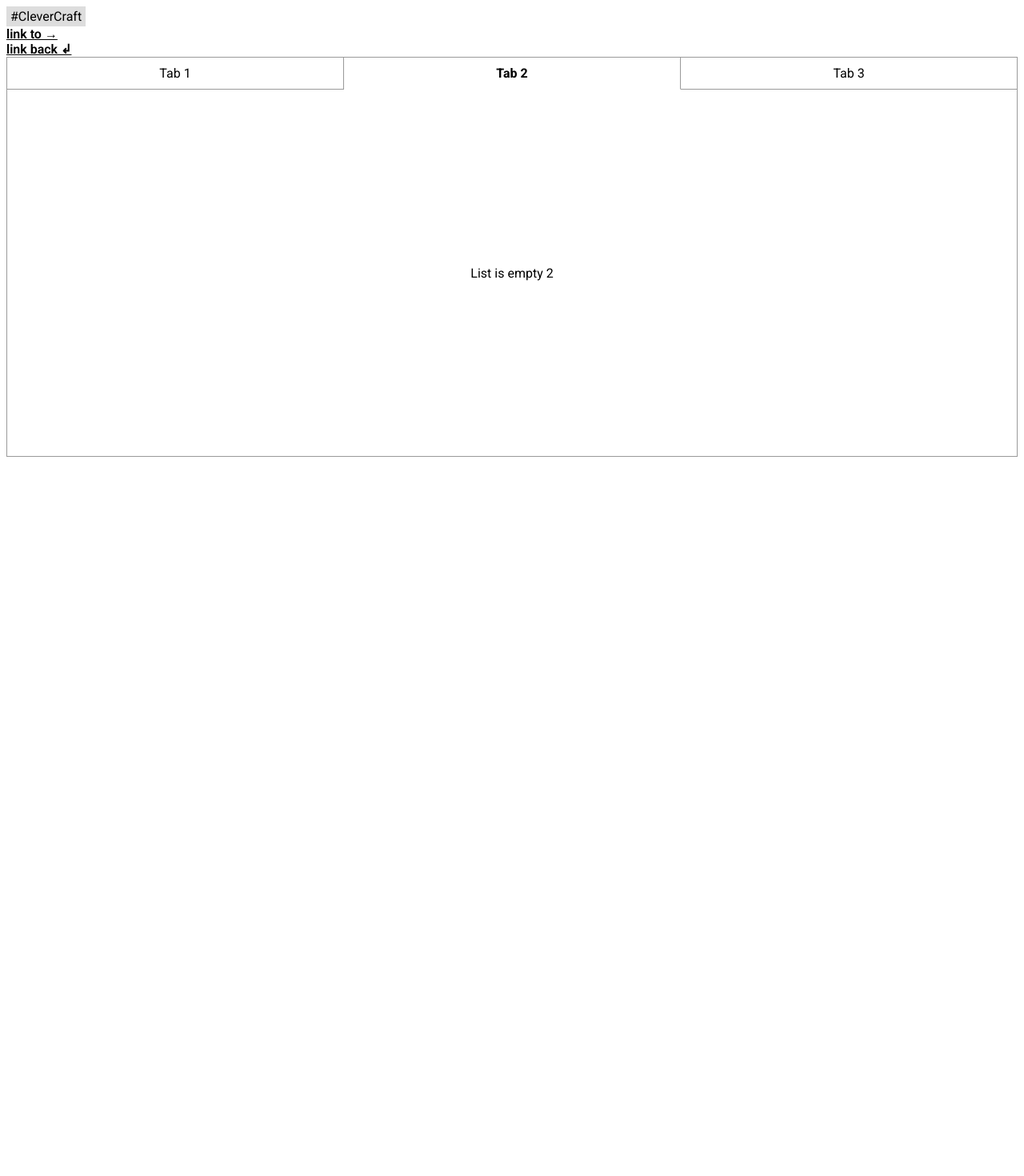
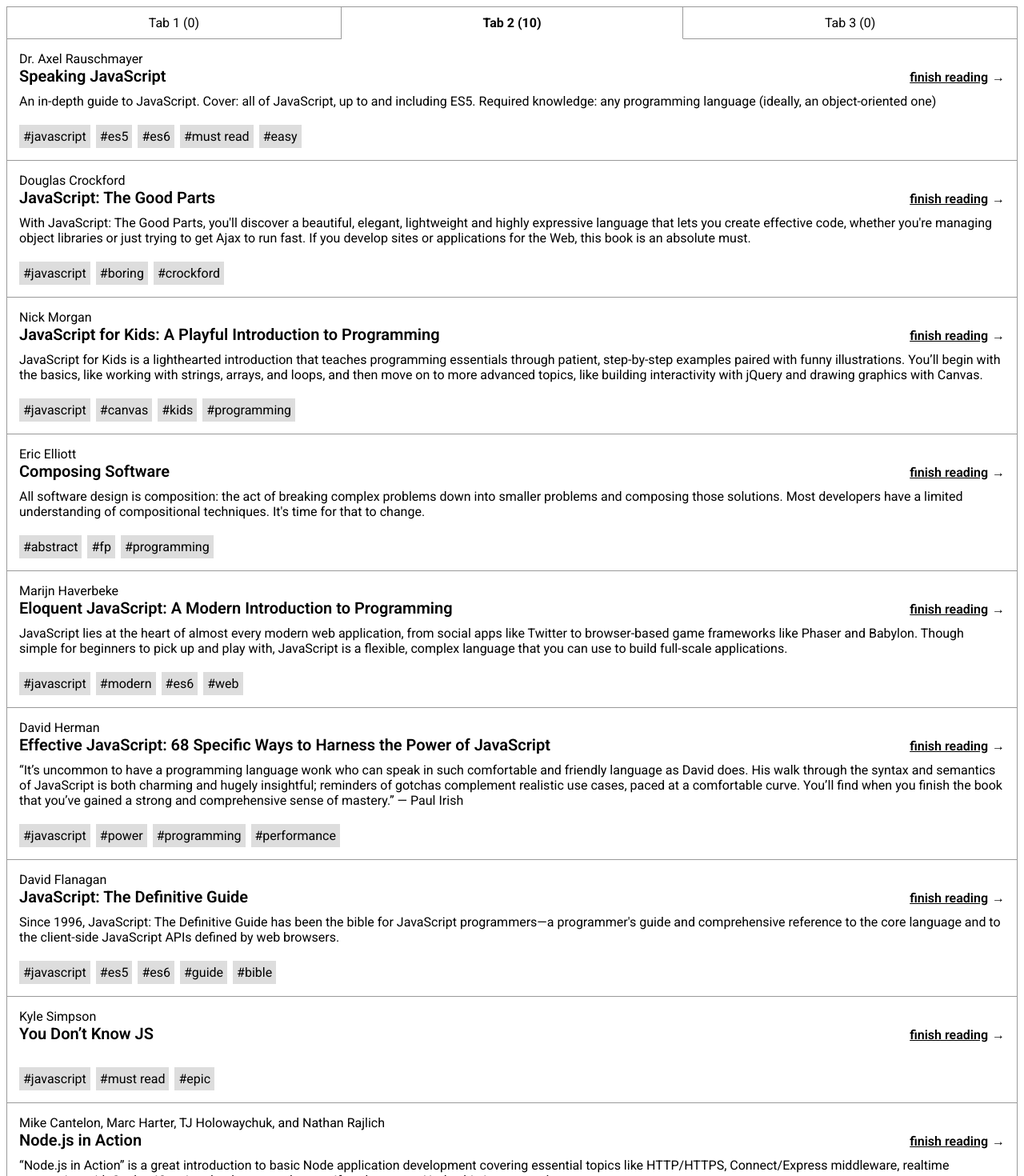
Before and after one commit to radrig0/clevercraft, a React app: page / in a window 1280 px wide. Shown: the top 1470 px of the page at 80% size. Before the commit the page ends 800 px from the top, so only its background shows below. Built offline with nearby package versions, Linux system fonts and the light colour scheme.

Commit message:
base styles ended

```diff
--- a/src/app.tsx
+++ b/src/app.tsx
@@ -1,17 +1,22 @@
 import * as React from 'react';
 import { EmptyList } from '@src/components/EmptyList/EmptyList';
-import { Link } from '@src/components/Link/Link';
+import { Entry, IEntry } from '@src/components/Entry/Entry';
 import { Tabs } from '@src/components/Tabs/Tabs';
-import { Tag } from '@src/components/Tag/Tag';
+// eslint-disable-next-line @typescript-eslint/ban-ts-comment
+// @ts-ignore
+import * as items from '@src/testItems.json';
 
 interface IState {
   activeTab: string;
 }
 
 const tabs = new Map<string, JSX.Element>();
-tabs.set('Tab 1', <EmptyList index={'1'} />);
-tabs.set('Tab 2', <EmptyList index={'2'} />);
-tabs.set('Tab 3', <EmptyList index={'3'} />);
+tabs.set(`Tab 1 (${0})`, <EmptyList index={'1'} />);
+tabs.set(
+  `Tab 2 (${items.items.length})`,
+  items.items.map((item: IEntry) => <Entry key={item.id} entry={item} />)
+);
+tabs.set(`Tab 3 (${0})`, <EmptyList index={'3'} />);
 
 export class App extends React.Component<{}, IState> {
   constructor(props: any) {
@@ -24,13 +29,6 @@
   };
 
   public render() {
-    return (
-      <div>
-        <Tag value={'CleverCraft'} />
-        <Link text={'link to →'} onClick={console.log} />
-        <Link text={'link back ↲'} onClick={console.log} />
-        <Tabs tabs={tabs} activeTab={this.state.activeTab} selectActiveTab={this.selectTab} />
-      </div>
-    );
+    return <Tabs tabs={tabs} activeTab={this.state.activeTab} selectActiveTab={this.selectTab} />;
   }
 }
--- a/src/components/EmptyList/EmptyList.css
+++ b/src/components/EmptyList/EmptyList.css
@@ -4,4 +4,5 @@
   flex-grow: 1;
   flex-direction: column;
   align-items: center;
+  min-height: 300px;
 }
--- /dev/null
+++ b/src/components/Entry/Entry.css
@@ -0,0 +1,26 @@
+.wrapper {
+  padding: 15px;
+  border-bottom: solid 1px #999999;
+}
+
+.wrapper:last-child {
+  border-bottom: none;
+}
+
+.titleWrapper {
+  display: flex;
+  flex-direction: row;
+  align-items: baseline;
+}
+
+.title {
+  display: flex;
+  flex-grow: 1;
+  font-size: 20px;
+  font-weight: 600;
+  padding-right: 10px;
+}
+
+.description {
+  padding: 10px 0 20px;
+}
--- /dev/null
+++ b/src/components/Entry/Entry.tsx
@@ -0,0 +1,39 @@
+import * as React from 'react';
+// eslint-disable-next-line @typescript-eslint/ban-ts-comment
+// @ts-ignore
+import s from '@src/components/Entry/Entry.css';
+import { Link } from '@src/components/Link/Link';
+import { Tag } from '@src/components/Tag/Tag';
+
+export interface IEntry {
+  id: string;
+  author: string;
+  title: string;
+  description: string;
+  tags: string[];
+}
+
+interface IProps {
+  entry: IEntry;
+}
+
+export class Entry extends React.Component<IProps> {
+  public render() {
+    const { entry } = this.props;
+    return (
+      <div className={s.wrapper}>
+        <div>{entry.author}</div>
+        <div className={s.titleWrapper}>
+          <div className={s.title}>{entry.title}</div>
+          <Link text={'finish reading'} icon={'→'} onClick={console.log} />
+        </div>
+        <div className={s.description}>{entry.description}</div>
+        <div>
+          {entry.tags.map(tag => (
+            <Tag key={tag} value={tag} />
+          ))}
+        </div>
+      </div>
+    );
+  }
+}
--- a/src/components/Link/Link.css
+++ b/src/components/Link/Link.css
@@ -1,9 +1,21 @@
-.link {
-  font-weight: 600;
-  text-decoration: underline;
+.wrapper {
+  display: inline-block;
+  white-space: nowrap;
   cursor: pointer;
 }
 
-.link:hover {
+.link {
+  display: inline-block;
+  font-weight: 600;
+  text-decoration: underline;
+  white-space: nowrap;
+}
+
+.wrapper:hover .link {
   text-decoration: none;
 }
+
+.icon {
+  display: inline-block;
+  margin-left: 5px;
+}
--- a/src/components/Link/Link.tsx
+++ b/src/components/Link/Link.tsx
@@ -5,14 +5,16 @@
 
 interface IProps {
   text: string;
+  icon?: JSX.Element | string;
   onClick: () => void;
 }
 
 export class Link extends React.Component<IProps> {
   public render() {
     return (
-      <div onClick={this.props.onClick} className={s.link}>
-        {this.props.text}
+      <div className={s.wrapper} onClick={this.props.onClick}>
+        <div className={s.link}>{this.props.text}</div>
+        {this.props.icon && <div className={s.icon}>{this.props.icon}</div>}
       </div>
     );
   }
--- a/src/components/Tabs/Tabs.css
+++ b/src/components/Tabs/Tabs.css
@@ -1,5 +1,4 @@
 .wrapper {
-  min-height: 500px;
   display: flex;
   flex-direction: column;
 }
--- a/src/components/Tag/Tag.css
+++ b/src/components/Tag/Tag.css
@@ -1,5 +1,6 @@
 .tag {
   display: inline-block;
   background: #dddddd;
-  padding: 3px 5px;
+  padding: 5px;
+  margin-right: 7px;
 }
--- /dev/null
+++ b/src/testItems.json
@@ -0,0 +1,122 @@
+{
+  "items": [
+    {
+      "id": "id-1",
+      "author": "Dr. Axel Rauschmayer",
+      "title": "Speaking JavaScript",
+      "description": "An in-depth guide to JavaScript. Cover: all of JavaScript, up to and including ES5. Required knowledge: any programming language (ideally, an object-oriented one)",
+      "tags": [
+        "javascript",
+        "es5",
+        "es6",
+        "must read",
+        "easy"
+      ]
+    },
+    {
+      "id": "id-2",
+      "author": "Douglas Crockford",
+      "title": "JavaScript: The Good Parts",
+      "description": "With JavaScript: The Good Parts, you'll discover a beautiful, elegant, lightweight and highly expressive language that lets you create effective code, whether you're managing object libraries or just trying to get Ajax to run fast. If you develop sites or applications for the Web, this book is an absolute must.",
+      "tags": [
+        "javascript",
+        "boring",
+        "crockford"
+      ]
+    },
+    {
+      "id": "id-3",
+      "author": "Nick Morgan",
+      "title": "JavaScript for Kids: A Playful Introduction to Programming",
+      "description": "JavaScript for Kids is a lighthearted introduction that teaches programming essentials through patient, step-by-step examples paired with funny illustrations. You’ll begin with the basics, like working with strings, arrays, and loops, and then move on to more advanced topics, like building interactivity with jQuery and drawing graphics with Canvas.",
+      "tags": [
+        "javascript",
+        "canvas",
+        "kids",
+        "programming"
+      ]
+    },
+    {
+      "id": "id-4",
+      "author": "Eric Elliott",
+      "title": "Composing Software",
+      "description": "All software design is composition: the act of breaking complex problems down into smaller problems and composing those solutions. Most developers have a limited understanding of compositional techniques. It's time for that to change.",
+      "tags": [
+        "abstract",
+        "fp",
+        "programming"
+      ]
+    },
+    {
+      "id": "id-5",
+      "author": "Marijn Haverbeke",
+      "title": "Eloquent JavaScript: A Modern Introduction to Programming",
+      "description": "JavaScript lies at the heart of almost every modern web application, from social apps like Twitter to browser-based game frameworks like Phaser and Babylon. Though simple for beginners to pick up and play with, JavaScript is a flexible, complex language that you can use to build full-scale applications.",
+      "tags": [
+        "javascript",
+        "modern",
+        "es6",
+        "web"
+      ]
+    },
+    {
+      "id": "id-6",
+      "author": "David Herman",
+      "title": "Effective JavaScript: 68 Specific Ways to Harness the Power of JavaScript",
+      "description": "“It’s uncommon to have a programming language wonk who can speak in such comfortable and friendly language as David does. His walk through the syntax and semantics of JavaScript is both charming and hugely insightful; reminders of gotchas complement realistic use cases, paced at a comfortable curve. You’ll find when you finish the book that you’ve gained a strong and comprehensive sense of mastery.” — Paul Irish",
+      "tags": [
+        "javascript",
+        "power",
+        "programming",
+        "performance"
+      ]
+    },
+    {
+      "id": "id-7",
+      "author": "David Flanagan",
+      "title": "JavaScript: The Definitive Guide",
+      "description": "Since 1996, JavaScript: The Definitive Guide has been the bible for JavaScript programmers—a programmer's guide and comprehensive reference to the core language and to the client-side JavaScript APIs defined by web browsers.",
+      "tags": [
+        "javascript",
+        "es5",
+        "es6",
+        "guide",
+        "bible"
+      ]
+    },
+    {
+      "id": "id-8",
+      "author": "Kyle Simpson",
+      "title": "You Don’t Know JS",
+      "description": "",
+      "tags": [
+        "javascript",
+        "must read",
+        "epic"
+      ]
+    },
+    {
+      "id": "id-9",
+      "author": "Mike Cantelon, Marc Harter, TJ Holowaychuk, and Nathan Rajlich",
+      "title": "Node.js in Action",
+      "description": "“Node.js in Action” is a great introduction to basic Node application development covering essential topics like HTTP/HTTPS, Connect/Express middleware, realtime messaging with Socket.IO, using databases, and so on. If you’re new to Node, this is a great place to start.",
+      "tags": [
+        "node",
+        "multiple authors",
+        "javascript",
+        "easy"
+      ]
+    },
+    {
+      "id": "id-10",
+      "author": "Ilya Grigorik",
+      "title": "High Performance Browser Networking",
+      "description": "How prepared are you to build fast and efficient web applications? This eloquent book provides what every web developer should know about the network, from fundamental limitations that affect performance to major innovations for building even more powerful browser applications--including HTTP 2.0 and XHR improvements, Server-Sent Events (SSE), WebSocket, and WebRTC.",
+      "tags": [
+        "browser",
+        "performance",
+        "network"
+      ]
+    }
+  ]
+}
```
